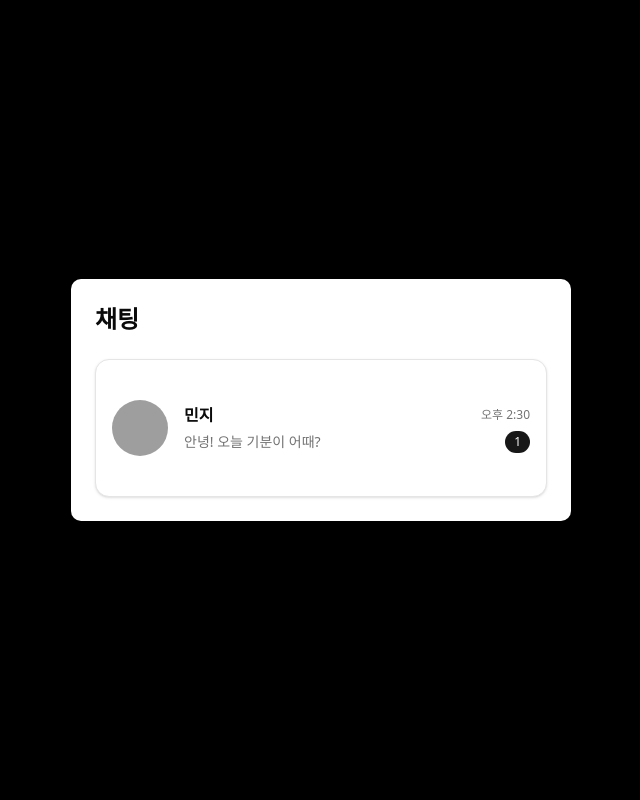
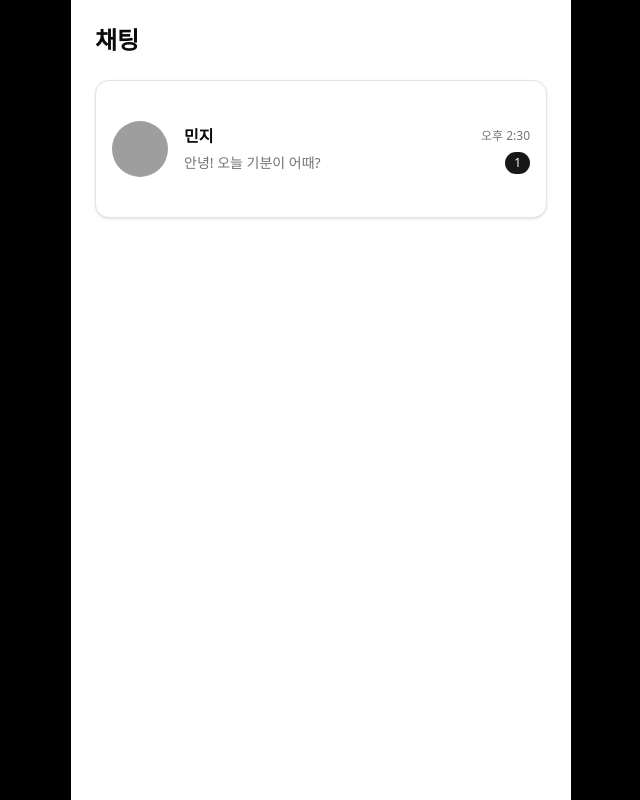
Before and after one commit to gogobibi/mb-chatbox, a Next.js app in the folder apps/next15/: page / in a window 1280 px wide. Shown: the whole page, without its empty margins (319-959 px from the left). Built offline with nearby package versions, Linux system fonts and the light colour scheme; grey boxes are pictures that could not be loaded.

Commit message:
feat: 불필요한 스타일 제거

```diff
--- a/apps/next15/app/page.tsx
+++ b/apps/next15/app/page.tsx
@@ -5,8 +5,8 @@ import { Badge } from '@/components/ui/badge';
 
 export default function Home() {
   return (
-    <div className="flex min-h-screen items-center justify-center p-4">
-      <main className="w-full max-w-[500px] bg-background rounded-lg shadow-xl p-6">
+    <div className="flex h-screen items-center justify-center">
+      <main className="flex h-full w-full max-w-[500px] flex-col bg-background shadow-xl p-6">
         {/* Header */}
         <div className="mb-6">
           <h1 className="text-2xl font-semibold text-foreground">채팅</h1>
```
